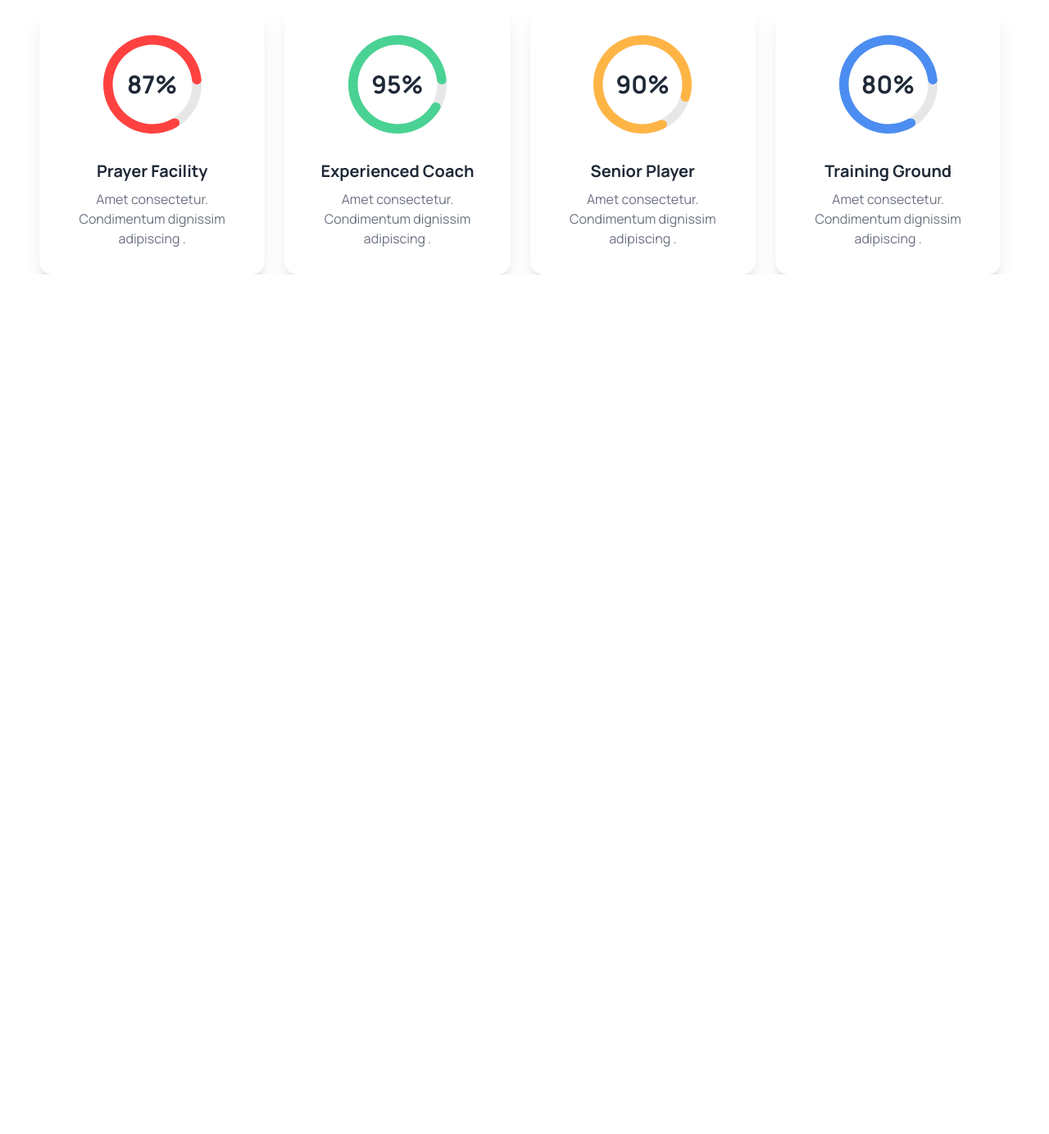
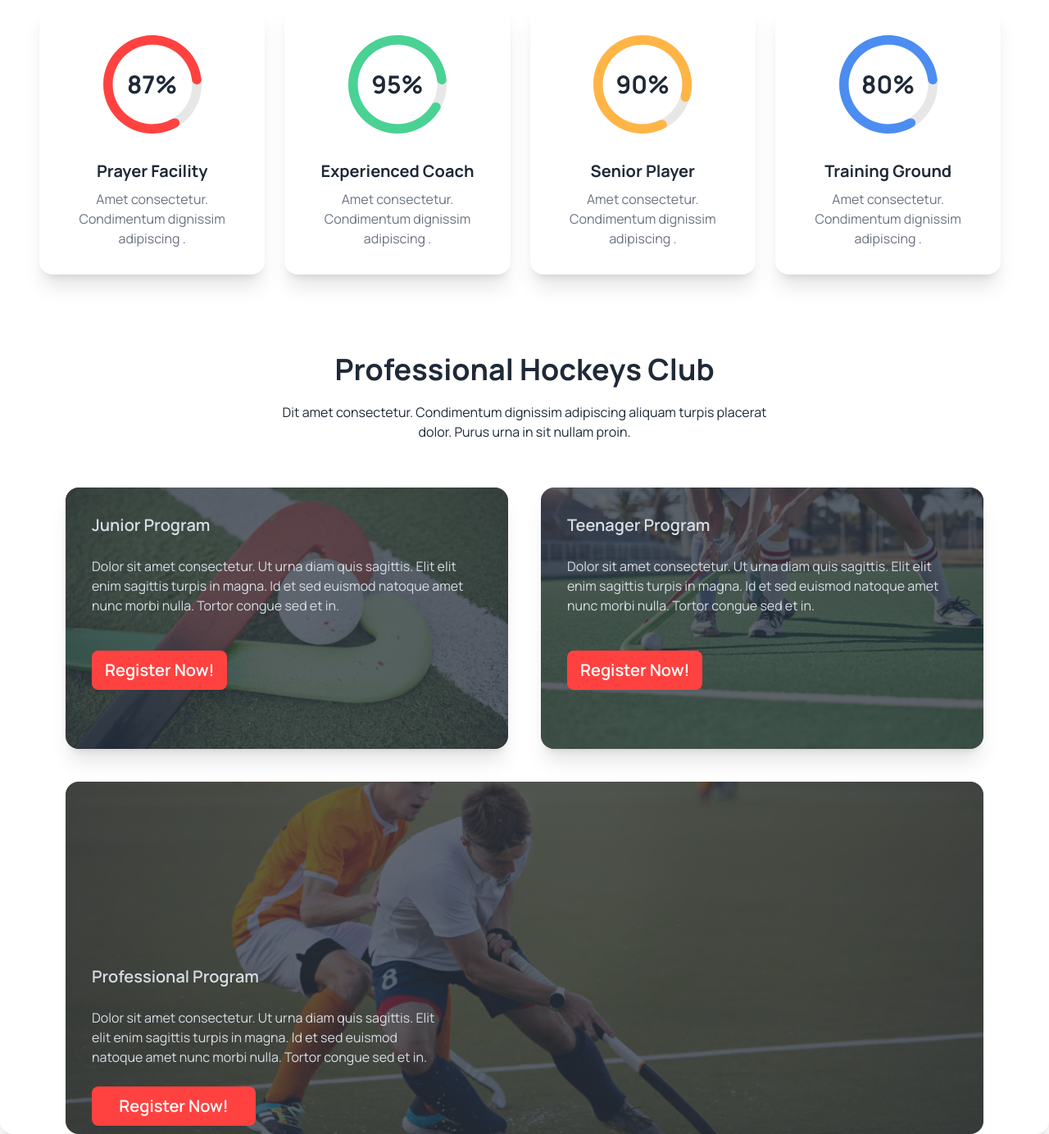
Before and after one commit to salahuddin24/Assignment-3-Hockeys, a plain HTML site: page index.html in a window 1280 px wide. Shown: the part 987-2371 px from the top of the page at 82% size. Before the commit the page ends 1322 px from the top, so only its background shows below. Drawn offline with nearby package versions, Linux system fonts and the light colour scheme.

Commit message:
added program section

```diff
--- a/index.html
+++ b/index.html
@@ -180,9 +180,65 @@
     </div>
 
   </section>
+  <!-- Program section  -->
+  <section class="mt-20">
+    <div class="text-center p-4 space-y-5">
+      <h2 class="text-4xl font-bold">Professional Hockeys Club</h2>
+
+          <p class=" ">Dit amet consectetur. Condimentum dignissim adipiscing aliquam turpis placerat <br> dolor. Purus urna in sit nullam proin. </p>
+    </div>
+
+
+  <div class="flex flex-col lg:flex-row gap-10 lg:px-20 p-10 ">
+    <div class="card  lg:w-full bg-base-100 shadow-xl image-full">
+  <figure ><img class="w-full" src="./Images/2.png" alt="Shoes" /></figure>
+  <div class="card-body space-y-4 ">
+    <h2 class="card-title">Junior Program</h2>
+    <p>Dolor sit amet consectetur. Ut urna diam quis sagittis. Elit elit
+      enim sagittis turpis in magna. Id et sed euismod natoque amet nunc morbi nulla. Tortor congue sed et in.</p>
+
+     <div class="pb-10">
+      <button class="btn bg-button_bg border-none text-white text-xl ">Register Now!</button>
+     </div>
+
+  </div>
+    </div>
+    <div class="card lg:w-full bg-base-100 shadow-xl image-full">
+  <figure><img class="w-full" src="./Images/3.png" alt="Shoes" /></figure>
+  <div class="card-body space-y-4">
+    <h2 class="card-title">Teenager Program</h2>
+    <p>Dolor sit amet consectetur. Ut urna diam quis sagittis. Elit elit
+      enim sagittis turpis in magna. Id et sed euismod natoque amet nunc morbi nulla. Tortor congue sed et in.</p>
+
+     <div class="pb-10">
+      <button class="btn bg-button_bg border-none text-white text-xl">Register Now!</button>
+     </div>
+
+  </div>
+    </div>
+  </div>
+
+  <div>
+    <div class="card px-10 lg:px-20  bg-base-100 shadow-xl image-full">
+      <figure><img class="w-full" src="./Images/4.png" alt="Shoes" /></figure>
+      <div class="card-body space-y-4  lg:w-[500px] lg:h-[200px] relative lg:top-48">
+        <h2 class="card-title">Professional Program</h2>
+        <p>Dolor sit amet consectetur. Ut urna diam quis sagittis. Elit elit
+          enim sagittis turpis in magna. Id et sed euismod natoque amet nunc morbi nulla. Tortor congue sed et in.</p>
+
+
+          <button class="btn bg-button_bg border-none text-white text-xl w-[200px]">Register Now!</button>
+
+
+      </div>
+        </div>
+  </div>
+
+  </section>
 </main>
 <footer>
 
 </footer>
+
 </body>
 </html>
```
